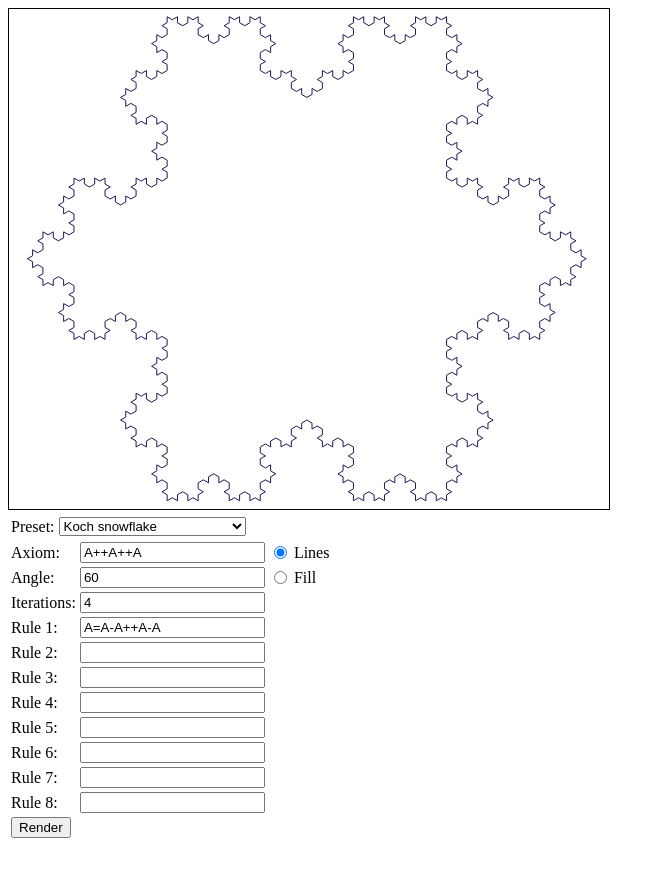
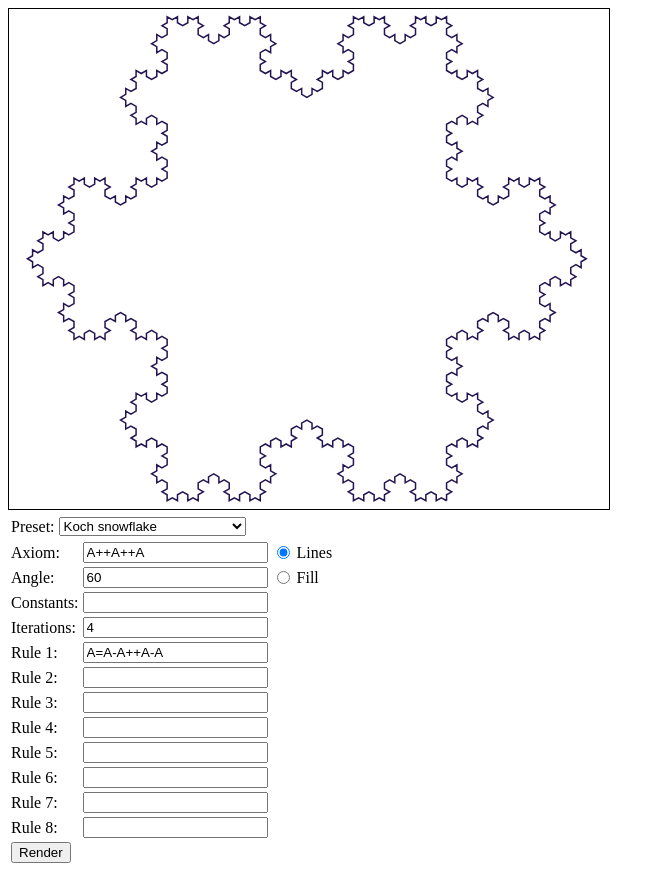
Before and after one commit to jobtalle/LindenmayerSystemsExample, a plain HTML site: page index.html in a window 1280 px wide. Shown: the whole page, without its empty margins (0-665 px from the left). Before the commit the page ends 849 px from the top, so only its background shows below. Drawn offline with Linux system fonts and the light colour scheme.

Commit message:
Added constant support + hilbert curve

```diff
--- a/index.html
+++ b/index.html
@@ -20,6 +20,7 @@
 								<option value="l-preset-sierpinski-arrowhead-curve">Sierpińsky arrowhead curve</option>
 								<option value="l-preset-plant">Plant</option>
 								<option value="l-preset-plant-2">Plant 2</option>
+								<option value="l-preset-hilbert-curve">Hilbert curve</option>
 								<option value="l-preset-squares-fractal">Squares fractal</option>
 							</select>
 						</td>
@@ -28,23 +29,27 @@
 				<table>
 					<tr>
 						<td>Axiom:</td>
-						<td><input id="l-axiom" type="text" value="A++A++A"></input></td>
+						<td><input id="l-axiom" type="text"></input></td>
 						<td><input id="l-render-line" type="radio" name="l-render" onclick="render();" checked></td>
 						<td><label for="l-render-line">Lines</label></td>
 					</tr>
 					<tr>
 						<td>Angle:</td>
-						<td><input id="l-angle" type="text" value="60"></input></td>
+						<td><input id="l-angle" type="text"></input></td>
 						<td><input id="l-render-fill" type="radio" name="l-render" onclick="render();"></td>
 						<td><label for="l-render-fill">Fill</label></td>
 					</tr>
 					<tr>
+						<td>Constants:</td>
+						<td><input id="l-constants" type="text"></input></td>
+					</tr>
+					<tr>
 						<td>Iterations:</td>
-						<td><input id="l-iterations" type="text" value="4"></input></td>
+						<td><input id="l-iterations" type="text"></input></td>
 					</tr>
 					<tr>
 						<td>Rule 1:</td>
-						<td><input id="l-rule-1" type="text" value="A=A-A++A-A"></input></td>
+						<td><input id="l-rule-1" type="text"></input></td>
 					</tr>
 					<tr>
 						<td>Rule 2:</td>
--- a/js/lindenmayer.js
+++ b/js/lindenmayer.js
@@ -34,7 +34,7 @@ PathShape.prototype = {
 	setPaintStyle(context, scale) {
 		var color = "hsl(" + Math.random() * 360 + ", 60%, 20%)";
 
-		context.lineWidth = 1 / scale;
+		context.lineWidth = 1.5 / scale;
 		context.fillStyle = context.strokeStyle = color;
 	},
 
@@ -123,6 +123,7 @@ State.prototype = {
 
 function Lindenmayer(axiom) {
 	this.getAxiom();
+	this.getConstants();
 	this.getAngle();
 	this.getIterations();
 	this.getRules();
@@ -170,6 +171,10 @@ Lindenmayer.prototype = {
 		}
 	},
 
+	getConstants() {
+		this.constants = document.getElementById("l-constants").value;
+	},
+
 	getStyle() {
 		this.fill = document.getElementById("l-render-fill").checked;
 	},
@@ -207,7 +212,8 @@ Lindenmayer.prototype = {
 					path.add(state);
 					break;
 				default:
-					path.add(state.extrude());
+					if(this.constants.indexOf(this.axiom[i]) == -1)
+						path.add(state.extrude());
 					break;
 			}
 		}
@@ -233,9 +239,10 @@ function render() {
 	lindenmayer.render();
 }
 
-function setParameters(axiom, angle, iterations, rules) {
+function setParameters(axiom, angle, constants, iterations, rules) {
 	document.getElementById("l-axiom").value = axiom;
 	document.getElementById("l-angle").value = angle;
+	document.getElementById("l-constants").value = constants;
 	document.getElementById("l-iterations").value = iterations;
 
 	for(var i = 1; i <= Lindenmayer.prototype.RULE_COUNT; ++i) {
--- a/js/presets.js
+++ b/js/presets.js
@@ -6,6 +6,7 @@ function preset() {
 			setParameters(
 				"A++A++A",
 				"60",
+				"",
 				"4",
 				[
 					"A=A-A++A-A"
@@ -15,6 +16,7 @@ function preset() {
 			setParameters(
 				"A",
 				"45",
+				"",
 				"7",
 				[
 					"A=B[-A]+A",
@@ -25,6 +27,7 @@ function preset() {
 			setParameters(
 				"A",
 				"60",
+				"",
 				"7",
 				[
 					"A=B-A-B",
@@ -35,6 +38,7 @@ function preset() {
 			setParameters(
 				"A",
 				"33",
+				"",
 				"8",
 				[
 					"A=A[+A]BA[-A]",
@@ -45,17 +49,30 @@ function preset() {
 		case "l-preset-plant-2":
 			setParameters(
 				"A",
-				"22",
+				"26",
+				"",
 				"7",
 				[
 					"A=B[+A][-A]BA",
 					"B=BB"
 				]);
 			break;
+		case "l-preset-hilbert-curve":
+			setParameters(
+				"A",
+				"90",
+				"AB",
+				"5",
+				[
+					"A=-BC+ACA+CB-",
+					"B=+AC-BCB-CA+"
+				]);
+			break;
 		case "l-preset-squares-fractal":
 			setParameters(
 				"A+A+A-A-A",
 				"90",
+				"",
 				"5",
 				[
 					"A=AXIOM"
```
